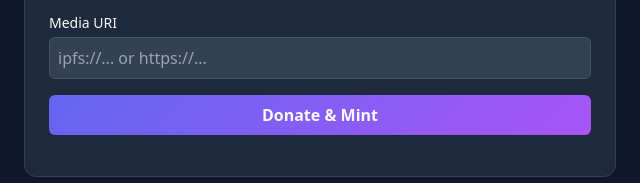
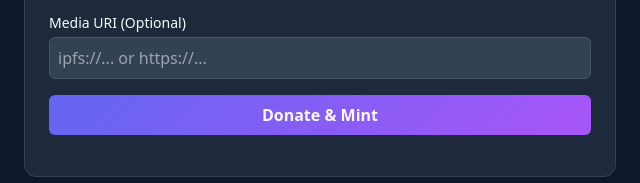
Before and after one commit to digitaledsafety/nexus.bragdotcharity.github.io, a plain HTML site: page index.html in a window 1280 px wide. Shown: the part 617-800 px from the top of the page, 8-648 px from the left. Drawn offline with nearby package versions, Linux system fonts and the light colour scheme.

Commit message:
deploy: a2a41f992e3a6f260f8e7b52875c7fb500409d60

```diff
--- a/index.html
+++ b/index.html
@@ -117,7 +117,7 @@
                         <input type="text" id="mintRecipient" class="input-field" placeholder="Leave blank for self">
                     </div>
                     <div>
-                        <label class="block text-sm mb-1">Media URI</label>
+                        <label class="block text-sm mb-1">Media URI (Optional)</label>
                         <input type="text" id="mintTokenURI" class="input-field" placeholder="ipfs://... or https://...">
                     </div>
                     <button id="btnMint" class="btn-primary w-full">Donate & Mint</button>
```
